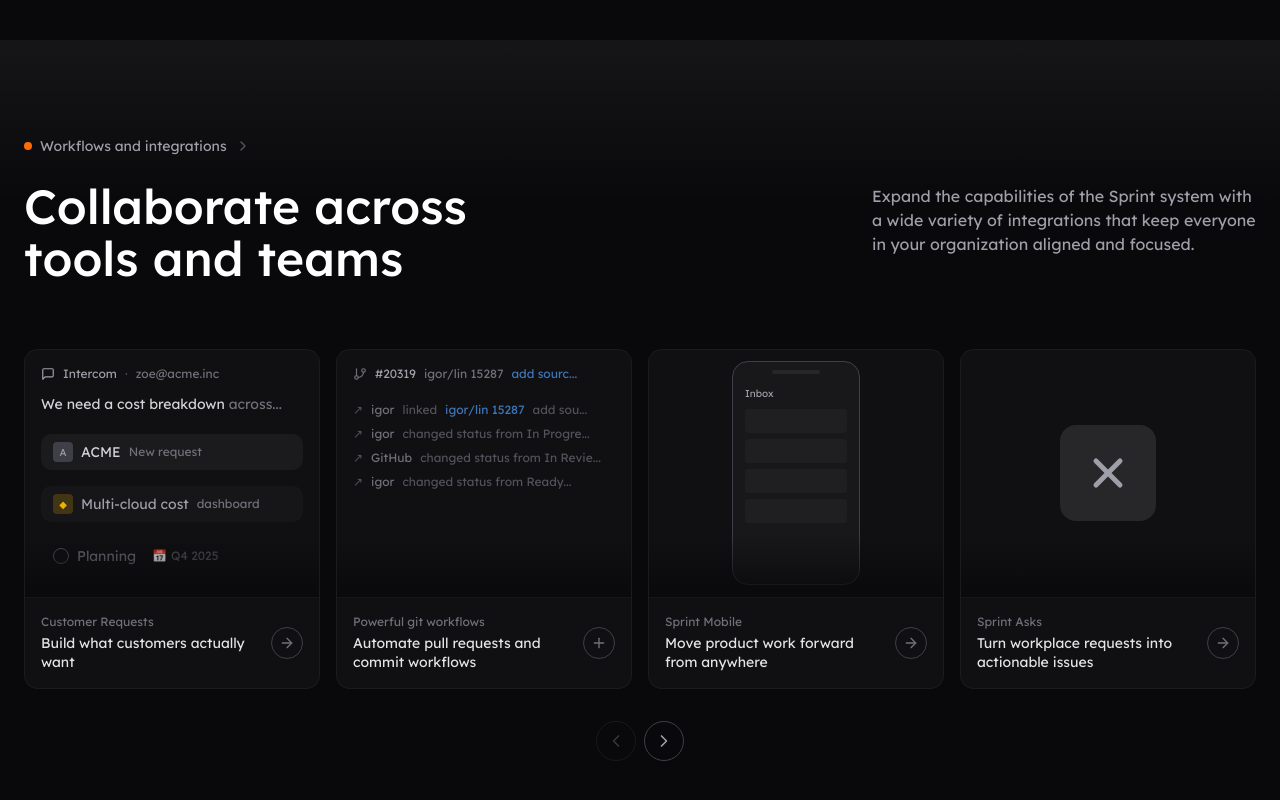
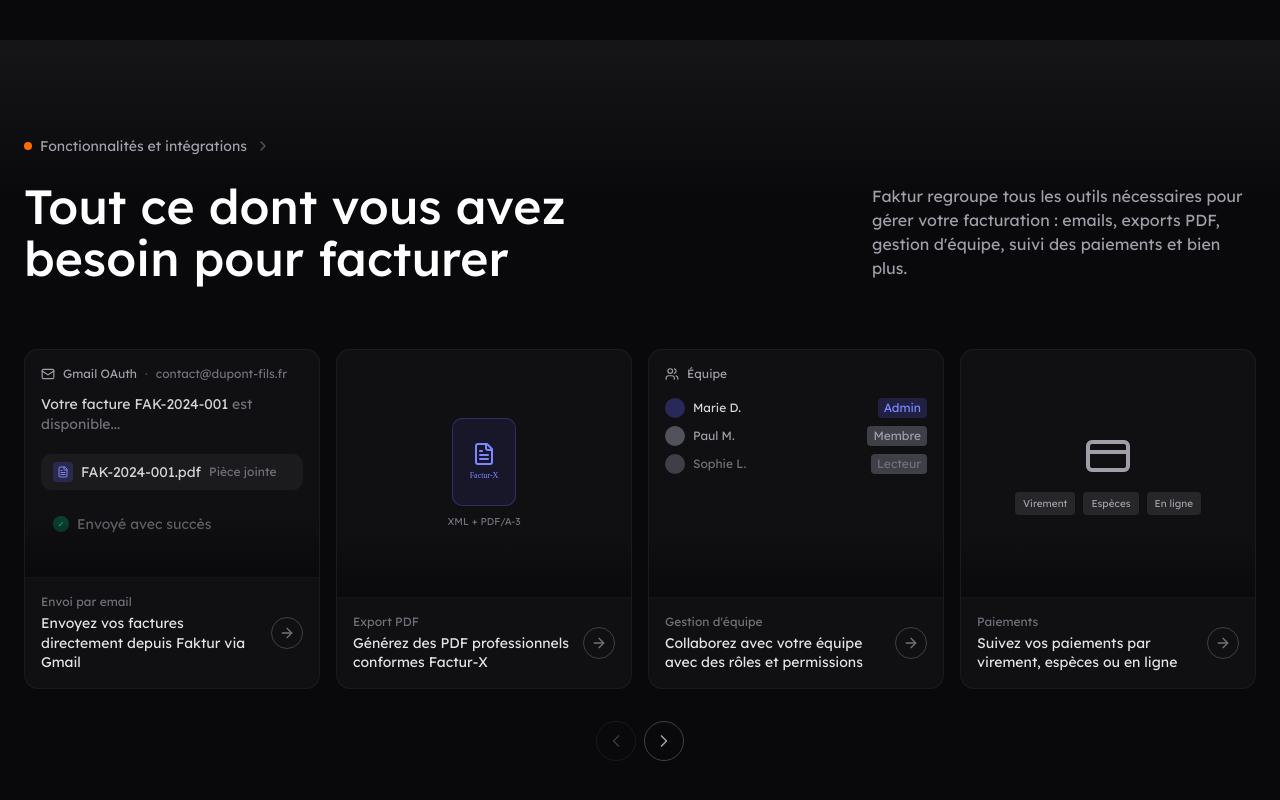
Before and after one commit to fakturapp/landing_page, a Next.js app: page / in a window 1280 px wide. Shown: the part 6152-6952 px from the top of the page. Built offline with nearby package versions, Linux system fonts and the light colour scheme.

Commit message:
Section intégrations et fonctionnalités Faktur
- 7 cartes carousel: Email Gmail, PDF Factur-X, Équipe, Paiements, Sécurité, Récurrentes, Mobile
- Mockups adaptés pour chaque fonctionnalité
- Textes en français avec descriptions pertinentes
- Hover indigo cohérent avec la marque

```diff
--- a/components/workflows-section.tsx
+++ b/components/workflows-section.tsx
@@ -1,134 +1,167 @@
 "use client"
 
 import { useState } from "react"
-import { ChevronLeft, ChevronRight, Plus, ArrowRight, MessageSquare, GitBranch, X, Puzzle, Figma } from "lucide-react"
+import { ChevronLeft, ChevronRight, ArrowRight, Mail, FileText, Users, CreditCard, Shield, RefreshCw, Smartphone } from "lucide-react"
 
 const carouselCards = [
   {
     id: 1,
-    category: "Customer Requests",
-    title: "Build what customers actually want",
+    category: "Envoi par email",
+    title: "Envoyez vos factures directement depuis Faktur via Gmail",
     icon: ArrowRight,
-    mockup: "intercom",
+    mockup: "email",
   },
   {
     id: 2,
-    category: "Powerful git workflows",
-    title: "Automate pull requests and commit workflows",
-    icon: Plus,
-    mockup: "github",
+    category: "Export PDF",
+    title: "Générez des PDF professionnels conformes Factur-X",
+    icon: ArrowRight,
+    mockup: "pdf",
   },
   {
     id: 3,
-    category: "Sprint Mobile",
-    title: "Move product work forward from anywhere",
+    category: "Gestion d'équipe",
+    title: "Collaborez avec votre équipe avec des rôles et permissions",
+    icon: ArrowRight,
+    mockup: "team",
+  },
+  {
+    id: 4,
+    category: "Paiements",
+    title: "Suivez vos paiements par virement, espèces ou en ligne",
+    icon: ArrowRight,
+    mockup: "payment",
+  },
+  {
+    id: 5,
+    category: "Sécurité",
+    title: "Double authentification et chiffrement AES-256-GCM",
+    icon: ArrowRight,
+    mockup: "security",
+  },
+  {
+    id: 6,
+    category: "Factures récurrentes",
+    title: "Automatisez vos factures mensuelles et abonnements",
+    icon: ArrowRight,
+    mockup: "recurring",
+  },
+  {
+    id: 7,
+    category: "Application mobile",
+    title: "Gérez votre facturation où que vous soyez",
     icon: ArrowRight,
     mockup: "mobile",
   },
-  {
-    id: 4,
-    category: "Sprint Asks",
-    title: "Turn workplace requests into actionable issues",
-    icon: ArrowRight,
-    mockup: "asks",
-  },
-  {
-    id: 5,
-    category: "Sprint Integrations",
-    title: "100+ ways to enhance your Sprint experience",
-    icon: ArrowRight,
-    mockup: "integrations",
-  },
-  {
-    id: 6,
-    category: "Figma Integration",
-    title: "Bridge the gap between engineering and design",
-    icon: ArrowRight,
-    mockup: "figma",
-  },
-  {
-    id: 7,
-    category: "Built for developers",
-    title: "Build your own add-ons with the Sprint API",
-    icon: ArrowRight,
-    mockup: "api",
-  },
 ]
 
-function IntercomMockup() {
+function EmailMockup() {
   return (
     <div className="flex flex-col gap-3 p-4">
       <div className="flex items-center gap-2 text-xs text-zinc-400">
-        <MessageSquare className="w-3.5 h-3.5" />
-        <span>Intercom</span>
+        <Mail className="w-3.5 h-3.5" />
+        <span>Gmail OAuth</span>
         <span className="text-zinc-600">·</span>
-        <span className="text-zinc-500">zoe@acme.inc</span>
+        <span className="text-zinc-500">contact@dupont-fils.fr</span>
       </div>
       <p className="text-sm text-zinc-300">
-        We need a cost breakdown <span className="text-zinc-500">across...</span>
+        Votre facture FAK-2024-001 <span className="text-zinc-500">est disponible...</span>
       </p>
 
       <div className="mt-2 flex items-center gap-2 bg-zinc-800/50 rounded-lg px-3 py-2">
-        <div className="w-5 h-5 bg-zinc-700 rounded flex items-center justify-center">
-          <span className="text-[10px] text-zinc-400">A</span>
+        <div className="w-5 h-5 bg-indigo-500/20 rounded flex items-center justify-center">
+          <FileText className="w-3 h-3 text-indigo-400" />
         </div>
-        <span className="text-sm text-zinc-300">ACME</span>
-        <span className="text-xs text-zinc-500">New request</span>
-      </div>
-
-      <div className="mt-1 flex items-center gap-2 bg-zinc-800/30 rounded-lg px-3 py-2">
-        <div className="w-5 h-5 bg-yellow-500/20 rounded flex items-center justify-center">
-          <span className="text-[10px] text-yellow-500">◆</span>
-        </div>
-        <span className="text-sm text-zinc-400">Multi-cloud cost</span>
-        <span className="text-xs text-zinc-500">dashboard</span>
+        <span className="text-sm text-zinc-300">FAK-2024-001.pdf</span>
+        <span className="text-xs text-zinc-500">Pièce jointe</span>
       </div>
 
       <div className="mt-1 flex items-center gap-2 px-3 py-2">
-        <div className="w-4 h-4 rounded-full border border-zinc-600" />
-        <span className="text-sm text-zinc-500">Planning</span>
-        <div className="ml-2 flex items-center gap-1 text-xs text-zinc-600">
-          <span>📅</span>
-          <span>Q4 2025</span>
+        <div className="w-4 h-4 rounded-full bg-emerald-500/30 flex items-center justify-center">
+          <span className="text-[8px] text-emerald-400">✓</span>
+        </div>
+        <span className="text-sm text-zinc-500">Envoyé avec succès</span>
+      </div>
+    </div>
+  )
+}
+
+function PdfMockup() {
+  return (
+    <div className="flex items-center justify-center h-full">
+      <div className="flex flex-col items-center gap-2">
+        <div className="w-16 h-22 rounded-lg border border-indigo-500/30 bg-indigo-500/10 flex flex-col items-center justify-center p-2">
+          <FileText className="w-6 h-6 text-indigo-400 mb-1" />
+          <span className="text-[8px] text-indigo-400 font-mono">Factur-X</span>
+        </div>
+        <span className="text-[10px] text-zinc-500">XML + PDF/A-3</span>
+      </div>
+    </div>
+  )
+}
+
+function TeamMockup() {
+  return (
+    <div className="flex flex-col gap-2 p-4">
+      <div className="flex items-center gap-2 text-xs text-zinc-400 mb-2">
+        <Users className="w-3.5 h-3.5" />
+        <span>Équipe</span>
+      </div>
+      <div className="space-y-2">
+        <div className="flex items-center gap-2 text-xs">
+          <div className="w-5 h-5 rounded-full bg-indigo-500/30" />
+          <span className="text-zinc-300">Marie D.</span>
+          <span className="text-xs bg-indigo-500/20 text-indigo-400 px-1.5 py-0.5 rounded ml-auto">Admin</span>
+        </div>
+        <div className="flex items-center gap-2 text-xs">
+          <div className="w-5 h-5 rounded-full bg-zinc-600" />
+          <span className="text-zinc-400">Paul M.</span>
+          <span className="text-xs bg-zinc-700 text-zinc-400 px-1.5 py-0.5 rounded ml-auto">Membre</span>
+        </div>
+        <div className="flex items-center gap-2 text-xs">
+          <div className="w-5 h-5 rounded-full bg-zinc-700" />
+          <span className="text-zinc-500">Sophie L.</span>
+          <span className="text-xs bg-zinc-700 text-zinc-500 px-1.5 py-0.5 rounded ml-auto">Lecteur</span>
         </div>
       </div>
     </div>
   )
 }
 
-function GitHubMockup() {
+function PaymentMockup() {
   return (
-    <div className="flex flex-col gap-2 p-4">
-      <div className="flex items-center gap-2 text-xs">
-        <GitBranch className="w-3.5 h-3.5 text-zinc-500" />
-        <span className="text-zinc-400">#20319</span>
-        <span className="text-zinc-500">igor/lin 15287</span>
-        <span className="text-blue-400/70">add sourc...</span>
+    <div className="flex items-center justify-center h-full">
+      <div className="flex flex-col items-center gap-3">
+        <CreditCard className="w-12 h-12 text-zinc-400" />
+        <div className="flex items-center gap-2">
+          <span className="text-[10px] bg-zinc-800 text-zinc-400 px-2 py-1 rounded">Virement</span>
+          <span className="text-[10px] bg-zinc-800 text-zinc-400 px-2 py-1 rounded">Espèces</span>
+          <span className="text-[10px] bg-zinc-800 text-zinc-400 px-2 py-1 rounded">En ligne</span>
+        </div>
       </div>
+    </div>
+  )
+}
 
-      <div className="mt-3 space-y-2">
-        <div className="flex items-center gap-2 text-xs">
-          <span className="text-zinc-600">↗</span>
-          <span className="text-zinc-500">igor</span>
-          <span className="text-zinc-600">linked</span>
-          <span className="text-blue-400/70">igor/lin 15287</span>
-          <span className="text-zinc-600">add sou...</span>
+function SecurityMockup() {
+  return (
+    <div className="flex items-center justify-center h-full">
+      <div className="relative">
+        <Shield className="w-16 h-16 text-indigo-400/40" />
+        <div className="absolute inset-0 flex items-center justify-center">
+          <span className="text-[10px] text-indigo-400 font-mono">AES-256</span>
         </div>
-        <div className="flex items-center gap-2 text-xs">
-          <span className="text-zinc-600">↗</span>
-          <span className="text-zinc-500">igor</span>
-          <span className="text-zinc-600">changed status from In Progre...</span>
-        </div>
-        <div className="flex items-center gap-2 text-xs">
-          <span className="text-zinc-600">↗</span>
-          <span className="text-zinc-500">GitHub</span>
-          <span className="text-zinc-600">changed status from In Revie...</span>
-        </div>
-        <div className="flex items-center gap-2 text-xs">
-          <span className="text-zinc-600">↗</span>
-          <span className="text-zinc-500">igor</span>
-          <span className="text-zinc-600">changed status from Ready...</span>
-        </div>
+      </div>
+    </div>
+  )
+}
+
+function RecurringMockup() {
+  return (
+    <div className="flex items-center justify-center h-full">
+      <div className="flex flex-col items-center gap-2">
+        <RefreshCw className="w-12 h-12 text-zinc-400" />
+        <span className="text-[10px] text-zinc-500">Mensuel · Trimestriel · Annuel</span>
       </div>
     </div>
   )
@@ -140,7 +173,10 @@ function MobileMockup() {
       <div className="relative w-32 h-56 bg-zinc-900 rounded-2xl border border-zinc-700 overflow-hidden">
         <div className="absolute top-2 left-1/2 -translate-x-1/2 w-12 h-1 bg-zinc-800 rounded-full" />
         <div className="mt-6 px-3">
-          <div className="text-[10px] text-zinc-400 mb-2">Inbox</div>
+          <div className="flex items-center gap-1.5 mb-2">
+            <img src="/logo.svg" alt="" className="w-3 h-3" />
+            <span className="text-[8px] text-zinc-400">Faktur</span>
+          </div>
           <div className="space-y-1.5">
             {[1, 2, 3, 4].map((i) => (
               <div key={i} className="h-6 bg-zinc-800/50 rounded" />
@@ -152,66 +188,22 @@ function MobileMockup() {
   )
 }
 
-function AsksMockup() {
-  return (
-    <div className="flex items-center justify-center h-full">
-      <div className="w-24 h-24 rounded-2xl bg-zinc-800 flex items-center justify-center">
-        <X className="w-12 h-12 text-zinc-400" strokeWidth={2.5} />
-      </div>
-    </div>
-  )
-}
-
-function IntegrationsMockup() {
-  return (
-    <div className="flex items-center justify-center h-full">
-      <div className="grid grid-cols-2 gap-2">
-        {[1, 2, 3, 4].map((i) => (
-          <div key={i} className="w-10 h-10 rounded-lg bg-zinc-800/50 flex items-center justify-center">
-            <Puzzle className="w-5 h-5 text-zinc-500" />
-          </div>
-        ))}
-      </div>
-    </div>
-  )
-}
-
-function FigmaMockup() {
-  return (
-    <div className="flex items-center justify-center h-full">
-      <div className="relative">
-        <Figma className="w-16 h-16 text-zinc-400" />
-      </div>
-    </div>
-  )
-}
-
-function ApiMockup() {
-  return (
-    <div className="flex items-center justify-center h-full">
-      <div className="bg-zinc-800/50 rounded-lg px-4 py-2 border border-zinc-700/50">
-        <span className="text-xs font-mono text-zinc-400">SPRINT API</span>
-      </div>
-    </div>
-  )
-}
-
 function CardMockup({ type }: { type: string }) {
   switch (type) {
-    case "intercom":
-      return <IntercomMockup />
-    case "github":
-      return <GitHubMockup />
+    case "email":
+      return <EmailMockup />
+    case "pdf":
+      return <PdfMockup />
+    case "team":
+      return <TeamMockup />
+    case "payment":
+      return <PaymentMockup />
+    case "security":
+      return <SecurityMockup />
+    case "recurring":
+      return <RecurringMockup />
     case "mobile":
       return <MobileMockup />
-    case "asks":
-      return <AsksMockup />
-    case "integrations":
-      return <IntegrationsMockup />
-    case "figma":
-      return <FigmaMockup />
-    case "api":
-      return <ApiMockup />
     default:
       return null
   }
@@ -229,7 +221,7 @@ export function WorkflowsSection() {
   }
 
   return (
-    <section className="relative py-24" style={{ backgroundColor: "#09090B" }}>
+    <section id="integrations" className="relative py-24" style={{ backgroundColor: "#09090B" }}>
       {/* Top gradient */}
       <div
         className="absolute top-0 left-0 right-0 pointer-events-none"
@@ -246,22 +238,22 @@ export function WorkflowsSection() {
             {/* Orange indicator */}
             <div className="flex items-center gap-2 mb-6">
               <div className="w-2 h-2 rounded-full bg-orange-500" />
-              <span className="text-sm text-zinc-400">Workflows and integrations</span>
+              <span className="text-sm text-zinc-400">Fonctionnalités et intégrations</span>
               <ChevronRight className="w-4 h-4 text-zinc-600" />
             </div>
 
             {/* Heading */}
             <h2 className="text-4xl md:text-5xl font-medium text-white leading-[1.1]">
-              Collaborate across
+              Tout ce dont vous avez
               <br />
-              tools and teams
+              besoin pour facturer
             </h2>
           </div>
 
           {/* Description */}
           <p className="text-zinc-400 lg:max-w-sm lg:pt-12">
-            Expand the capabilities of the Sprint system with a wide variety of integrations that keep everyone in your
-            organization aligned and focused.
+            Faktur regroupe tous les outils nécessaires pour gérer votre facturation : emails, exports PDF, gestion
+            d'équipe, suivi des paiements et bien plus.
           </p>
         </div>
 
@@ -273,7 +265,7 @@ export function WorkflowsSection() {
           >
             {carouselCards.map((card) => (
               <div key={card.id} className="flex-shrink-0 w-[calc(25%-12px)] min-w-[280px]">
-                <div className="bg-zinc-900/50 border border-zinc-800/50 rounded-xl overflow-hidden h-[340px] flex flex-col">
+                <div className="bg-zinc-900/50 border border-zinc-800/50 rounded-xl overflow-hidden h-[340px] flex flex-col hover:border-indigo-500/20 transition-colors">
                   {/* Mockup area */}
                   <div className="flex-1 relative overflow-hidden">
                     <CardMockup type={card.mockup} />
@@ -286,16 +278,14 @@ export function WorkflowsSection() {
                     />
                   </div>
 
-                  {/* Card footer - refactored for proper icon alignment */}
+                  {/* Card footer */}
                   <div className="p-4 border-t border-zinc-800/30">
                     <div className="flex items-center justify-between gap-3">
-                      {/* Text content */}
                       <div className="flex-1 min-w-0">
                         <p className="text-xs text-zinc-500 mb-1">{card.category}</p>
                         <p className="text-sm text-zinc-200 leading-snug">{card.title}</p>
                       </div>
-                      {/* Icon button - fixed size, vertically centered */}
-                      <button className="flex-shrink-0 w-8 h-8 rounded-full border border-zinc-700 flex items-center justify-center text-zinc-500 hover:text-zinc-300 hover:border-zinc-600 transition-colors">
+                      <button className="flex-shrink-0 w-8 h-8 rounded-full border border-zinc-700 flex items-center justify-center text-zinc-500 hover:text-indigo-400 hover:border-indigo-500/50 transition-colors">
                         <card.icon className="w-4 h-4" />
                       </button>
                     </div>
```
